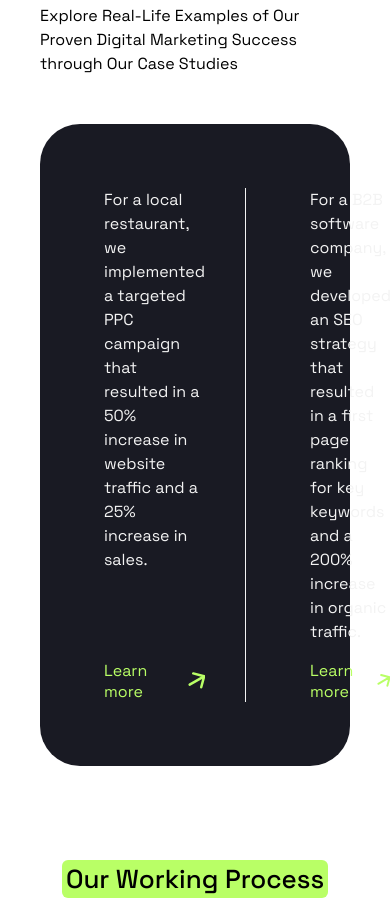
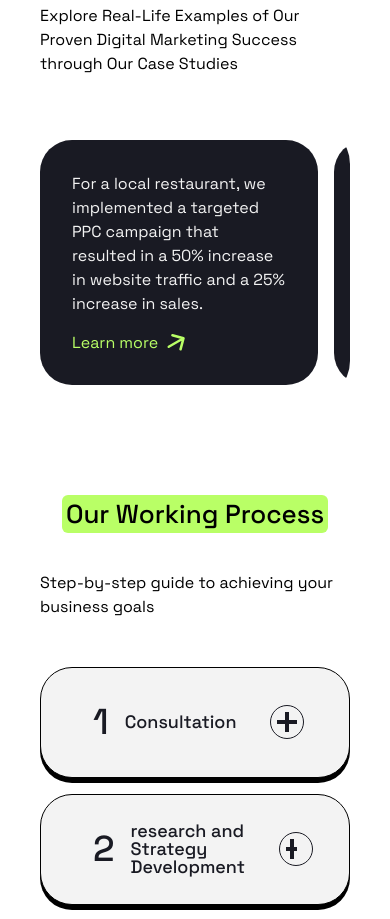
Before and after one commit to Mobeen68/positivus-ui, a React (Vite) app: page / in a window 390 px wide. Shown: the part 3960-4879 px from the top of the page. Built offline with nearby package versions, Linux system fonts and the light colour scheme.

Commit message:
case studies responsiveness done

```diff
--- a/src/components/caseStudies/CaseStudies.jsx
+++ b/src/components/caseStudies/CaseStudies.jsx
@@ -25,7 +25,7 @@ const CaseStudies = () => {
           "Explore Real-Life Examples of Our Proven Digital Marketing Success through Our Case Studies"
         }
       />
-      <div className="case__content bg-secondary">
+      <div className="case__content">
         {studies.map((study, idx) => (
           <Studies
             description={study.description}
--- a/src/components/caseStudies/caseStudies.css
+++ b/src/components/caseStudies/caseStudies.css
@@ -7,6 +7,8 @@
   border-radius: 2.5rem;
   color: var(--primary-color);
   display: flex;
+  background: var(--secondary-color);
+  /* gap: 2rem; */
   justify-content: space-between;
   padding: 2rem;
 }
@@ -30,3 +32,28 @@
   gap: 0.5rem;
   color: var(--accent-color);
 }
+
+@media screen and (max-width: 768px) {
+  .case__content {
+    display: flex;
+    flex-direction: row;
+    overflow-x: auto;
+    scroll-snap-type: x mandatory;
+    gap: 1rem;
+    padding: 1rem;
+    background: transparent;
+  }
+
+  .case__studies {
+    flex: 0 0 100%;
+    scroll-snap-align: start;
+    background: var(--secondary-color);
+    padding: 2rem;
+    border-radius: 2rem;
+    margin: 0;
+  }
+
+  .case__studies__border {
+    border-right: none;
+  }
+}
```
